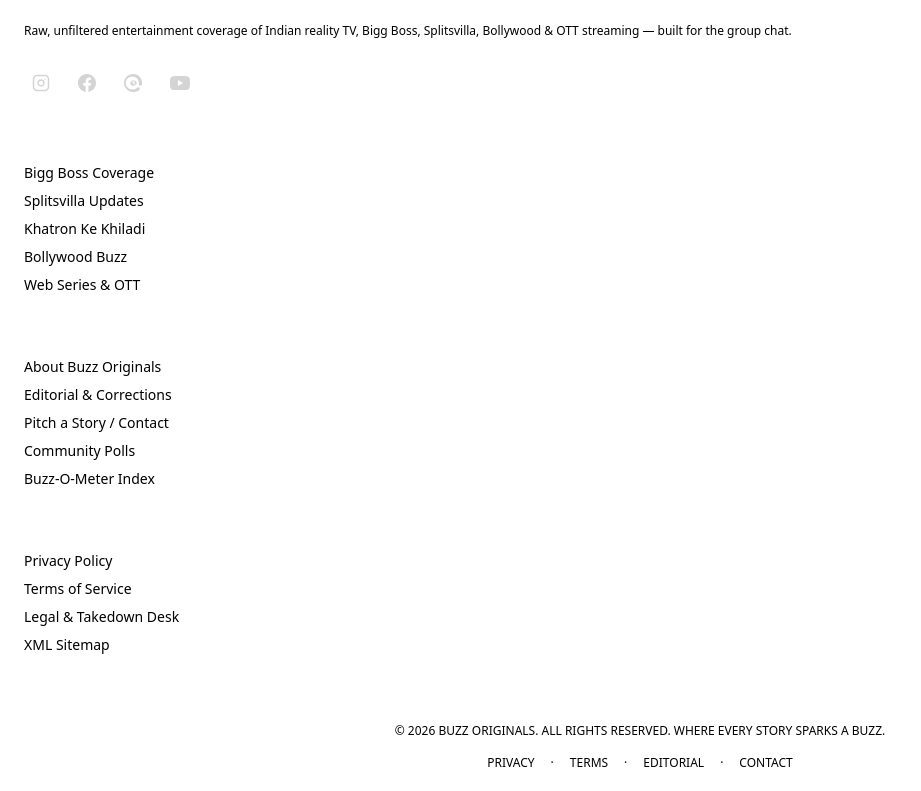
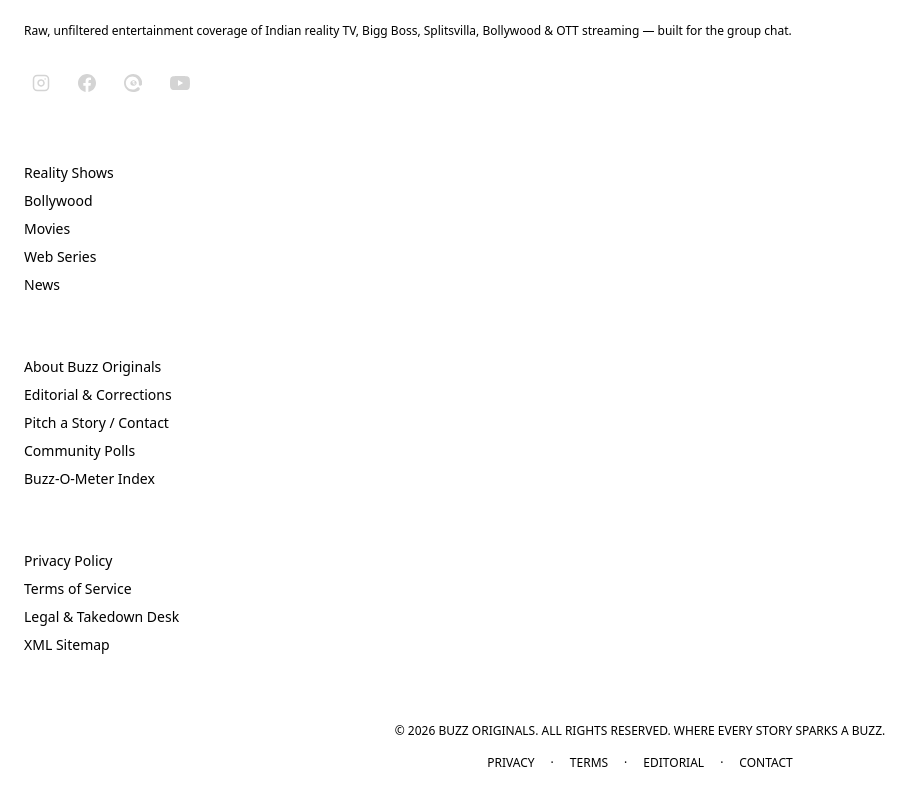
Before and after one commit to agrima-didwania/buzzog, a Next.js app: page /terms in a window 1280 px wide. Shown: the part 850-1641 px from the top of the page, without its empty margins (0-921 px from the left). Built offline with nearby package versions, Linux system fonts and the light colour scheme.

Commit message:
Restore exact navigation page names: Home, Reality Shows, Bollywood, Movies, Web Series, News

```diff
--- a/src/app/page.tsx
+++ b/src/app/page.tsx
@@ -147,11 +147,11 @@
 
   const categories = [
     "🔥 All Buzz",
-    "Bigg Boss",
-    "Splitsvilla",
-    "Khatron Ke Khiladi",
+    "Reality Shows",
     "Bollywood",
+    "Movies",
     "Web Series",
+    "News",
     "Videos",
   ];
 
--- a/src/components/Footer.tsx
+++ b/src/components/Footer.tsx
@@ -83,11 +83,11 @@
         <div className="footer-col space-y-2.5">
           <h4 className="text-sm font-bold text-white tracking-wider uppercase font-mono">Entertainment</h4>
           <ul className="space-y-2 text-sm text-[var(--muted)]">
-            <li><Link href="/#bigg-boss" className="hover:text-[var(--lime)] transition-colors">Bigg Boss Coverage</Link></li>
-            <li><Link href="/#splitsvilla" className="hover:text-[var(--lime)] transition-colors">Splitsvilla Updates</Link></li>
-            <li><Link href="/#khatron-ke-khiladi" className="hover:text-[var(--lime)] transition-colors">Khatron Ke Khiladi</Link></li>
-            <li><Link href="/#bollywood" className="hover:text-[var(--lime)] transition-colors">Bollywood Buzz</Link></li>
-            <li><Link href="/#web-series" className="hover:text-[var(--lime)] transition-colors">Web Series & OTT</Link></li>
+            <li><Link href="/#reality-shows" className="hover:text-[var(--lime)] transition-colors">Reality Shows</Link></li>
+            <li><Link href="/#bollywood" className="hover:text-[var(--lime)] transition-colors">Bollywood</Link></li>
+            <li><Link href="/#movies" className="hover:text-[var(--lime)] transition-colors">Movies</Link></li>
+            <li><Link href="/#web-series" className="hover:text-[var(--lime)] transition-colors">Web Series</Link></li>
+            <li><Link href="/#news" className="hover:text-[var(--lime)] transition-colors">News</Link></li>
           </ul>
         </div>
 
--- a/src/components/Header.tsx
+++ b/src/components/Header.tsx
@@ -13,27 +13,24 @@
 export default function Header({ activeNav = "Home" }: HeaderProps) {
   const [mobileMenuOpen, setMobileMenuOpen] = useState(false);
 
-  // New navigation layout matching Buzz Originals reality TV & entertainment lineup
+  // Exact 6 pages requested: Home, Reality Shows, Bollywood, Movies, Web Series, News
   const navLinks = [
     { label: "Home", href: "/" },
-    { label: "Bigg Boss", href: "/#bigg-boss" },
-    { label: "Splitsvilla", href: "/#splitsvilla" },
-    { label: "Khatron Ke Khiladi", href: "/#khatron-ke-khiladi" },
+    { label: "Reality Shows", href: "/#reality-shows" },
     { label: "Bollywood", href: "/#bollywood" },
+    { label: "Movies", href: "/#movies" },
     { label: "Web Series", href: "/#web-series" },
+    { label: "News", href: "/#news" },
   ];
-
-  // Map legacy "Movies" active state to Bollywood if needed
-  const normalizedActive = activeNav === "Movies" ? "Bollywood" : activeNav;
 
   return (
     <header className="sticky top-0 z-50 bg-[rgba(14,11,20,0.92)] backdrop-blur-md border-b border-[var(--line)]">
       <nav className="max-w-[1320px] mx-auto px-4 sm:px-6 py-3.5 flex items-center justify-between gap-4 lg:gap-8">
         {/* Brand Logo */}
-        <Link href="/" className="logo flex-shrink-0">
+        <Link href="/" className="logo flex-shrink-0" aria-label="Buzz Originals Home">
           <Image
             src="/assets/buzzog-logo.png"
-            alt="Buzz OG"
+            alt="Buzz Originals"
             width={142}
             height={40}
             priority
@@ -41,27 +38,27 @@
           />
         </Link>
 
-        {/* Desktop Nav: Spacious Layout with Outer Green Layer & Hover Shimmer */}
-        <div className="navlinks hidden md:flex items-center gap-2 lg:gap-3 xl:gap-[18px]">
+        {/* Desktop Nav: Individual Capsules with Outer Green Layer & Hover Shimmer */}
+        <div className="navlinks hidden md:flex items-center gap-2.5 lg:gap-3 xl:gap-3.5">
           {navLinks.map((item) => {
-            const isActive = normalizedActive === item.label;
+            const isActive = activeNav === item.label;
             return (
               <ShimmerButton
                 key={item.label}
                 href={item.href}
-                shimmerColor="#FFFFFF"
+                shimmerColor={isActive ? "#FFFFFF" : "#6FCF4A"}
                 shimmerSize="2px"
                 shimmerDuration="2.5s"
                 borderRadius="9999px"
                 shimmerAlways={isActive}
                 shimmerOnHover={!isActive}
-                background={isActive ? "#6FCF4A" : "transparent"}
-                hoverBackground="#6FCF4A"
+                background={isActive ? "#6FCF4A" : "#141417"}
+                hoverBackground={isActive ? "#6FCF4A" : "#1a1a1f"}
                 className={cn(
-                  "h-[42px] text-[14px] rounded-full border transition-all duration-200",
+                  "h-10 px-5 text-[13.5px] font-semibold tracking-wide rounded-full border transition-all duration-200",
                   isActive
-                    ? "px-6 text-[#050505] font-bold border-[#6FCF4A] shadow-[0_0_20px_rgba(111,207,74,0.45)]"
-                    : "px-5 text-neutral-300 font-semibold border-transparent hover:border-[#6FCF4A] hover:text-[#050505] hover:font-bold hover:shadow-[0_0_20px_rgba(111,207,74,0.45)]"
+                    ? "text-white font-bold border-[#6FCF4A] shadow-[0_0_20px_rgba(111,207,74,0.5)]"
+                    : "text-neutral-300 border-white/10 hover:border-[#6FCF4A]/80 hover:text-white hover:shadow-[0_0_16px_rgba(111,207,74,0.35)]"
                 )}
               >
                 {item.label}
@@ -100,29 +97,29 @@
         </div>
       </nav>
 
-      {/* Mobile Drawer Menu: Lineup with Green Active Capsule */}
+      {/* Mobile Drawer Menu */}
       {mobileMenuOpen && (
         <div className="mobile-menu md:hidden px-6 py-4 bg-[rgba(20,20,20,0.98)] border-b border-[var(--line)] flex flex-col gap-2">
           {navLinks.map((item) => {
-            const isActive = normalizedActive === item.label;
+            const isActive = activeNav === item.label;
             return (
               <ShimmerButton
                 key={item.label}
                 href={item.href}
                 onClick={() => setMobileMenuOpen(false)}
-                shimmerColor="#FFFFFF"
+                shimmerColor={isActive ? "#FFFFFF" : "#6FCF4A"}
                 shimmerSize="2px"
                 shimmerDuration="2.5s"
                 borderRadius="12px"
                 shimmerAlways={isActive}
                 shimmerOnHover={!isActive}
-                background={isActive ? "#6FCF4A" : "transparent"}
-                hoverBackground="#6FCF4A"
+                background={isActive ? "#6FCF4A" : "#161616"}
+                hoverBackground={isActive ? "#6FCF4A" : "#1e1e1e"}
                 className={cn(
                   "w-full justify-start h-11 px-4 text-sm font-semibold rounded-xl border transition-all",
                   isActive
-                    ? "text-[#050505] font-bold border-[#6FCF4A] shadow-[0_0_16px_rgba(111,207,74,0.35)]"
-                    : "text-neutral-300 border-transparent hover:border-[#6FCF4A] hover:text-[#050505] hover:font-bold"
+                    ? "text-white font-bold border-[#6FCF4A] shadow-[0_0_16px_rgba(111,207,74,0.35)]"
+                    : "text-neutral-300 border-white/10 hover:border-[#6FCF4A]/80 hover:text-white"
                 )}
               >
                 {item.label}
```
Also changed, not shown: 1 other file (tests, documents, lock files or other folders).
